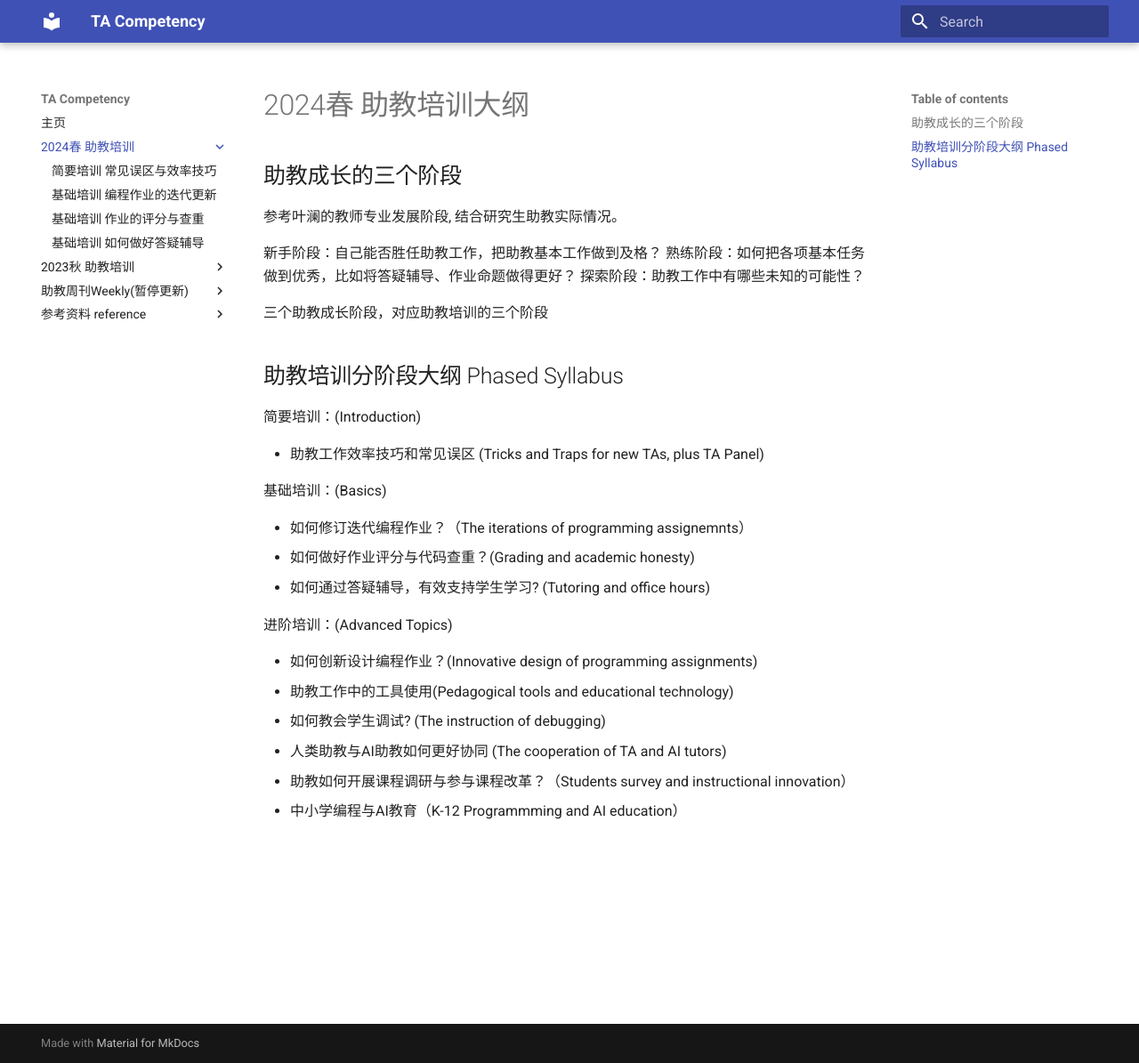
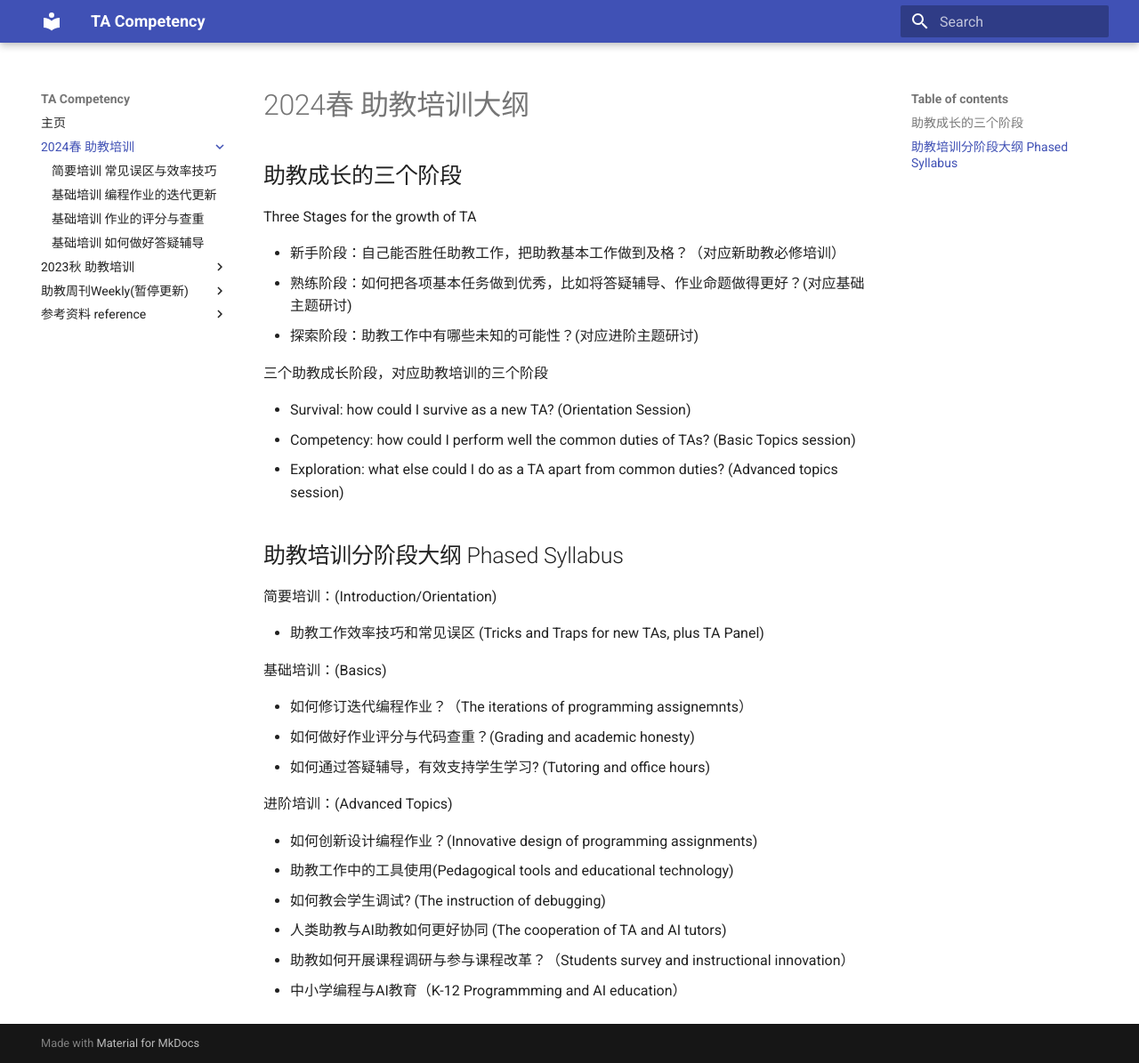
Before and after one commit to THUCSTAC/TAC, an MkDocs documentation site: the page built from docs/2024S/index.md, in a window 1280 px wide and 1195 px high. Shown: the whole window at 89% size. Built offline with MkDocs 1.6.1 and Material for MkDocs 9.7.7, drawn with Linux system fonts in a browser that asks for light colours.

Commit message:
update index

```diff
--- a/docs/2024S/index.md
+++ b/docs/2024S/index.md
@@ -2,17 +2,22 @@
 
 ## 助教成长的三个阶段
 
-参考叶澜的教师专业发展阶段, 结合研究生助教实际情况。
+Three Stages for the growth of TA
 
-新手阶段：自己能否胜任助教工作，把助教基本工作做到及格？
-熟练阶段：如何把各项基本任务做到优秀，比如将答疑辅导、作业命题做得更好？
-探索阶段：助教工作中有哪些未知的可能性？
+- 新手阶段：自己能否胜任助教工作，把助教基本工作做到及格？（对应新助教必修培训）
+- 熟练阶段：如何把各项基本任务做到优秀，比如将答疑辅导、作业命题做得更好？(对应基础主题研讨)
+- 探索阶段：助教工作中有哪些未知的可能性？(对应进阶主题研讨)
 
 三个助教成长阶段，对应助教培训的三个阶段
 
+
+- Survival: how could I survive as a new TA? (Orientation Session)
+- Competency: how could I perform well the common duties of TAs? (Basic Topics session)
+- Exploration: what else could I do as a TA apart from common duties? (Advanced topics session)
+
 ## 助教培训分阶段大纲 Phased Syllabus
 
-简要培训：(Introduction)
+简要培训：(Introduction/Orientation)
 
 - 助教工作效率技巧和常见误区 (Tricks and Traps for new TAs, plus TA Panel)
 
```
